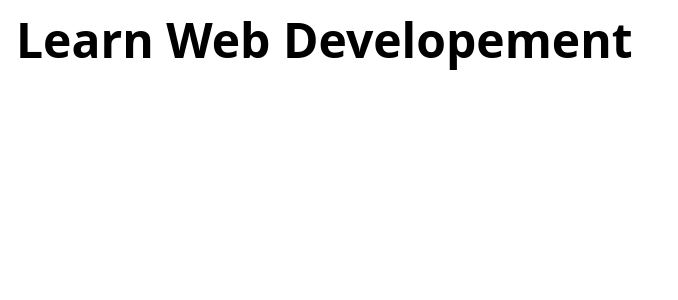
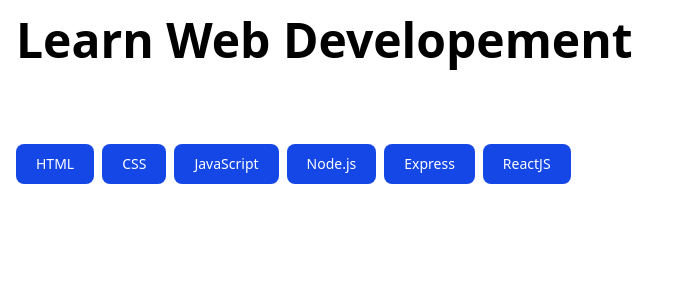
Before and after one commit to simonelupone/react-use-state, a React (Vite) app: page / in a window 1280 px wide. Shown: the top 300 px of the page, without its empty margins (0-678 px from the left). Built offline with nearby package versions, Linux system fonts and the light colour scheme.

Commit message:
feat: add Main with buttons

```diff
--- a/src/App.jsx
+++ b/src/App.jsx
@@ -1,7 +1,9 @@
 import React from 'react'
 import Header from './components/Header';
+import Main from './components/Main';
 
 const App = () => {
+
 
   const languages = [
     {
@@ -39,6 +41,7 @@
   return (
     <div className='p-4'>
       <Header />
+      <Main languages={languages} />
     </div>
   )
 }
--- /dev/null
+++ b/src/components/Main.jsx
@@ -0,0 +1,26 @@
+import { useState } from "react"
+
+const Main = ({ languages }) => {
+
+    const [active, setActive] = useState(null)
+
+    return (
+        <main>
+            <div className="w-full mt-20 flex justify-center">
+                <div className="w-7xl">
+
+                    <div className="">
+                        {languages.map((lang) => {
+                            return (
+                                <button onClick={() => setActive(lang.id)} key={`lang-${lang.id}`} className={`font-medium rounded-lg text-sm px-5 py-2.5 me-2 mb-2 cursor-pointer ${active === lang.id ? 'bg-yellow-500 text-black' : 'bg-blue-700 text-white'}`}>{lang.title}</button>
+                            )
+                        })}
+                    </div>
+
+                </div>
+            </div>
+        </main >
+    )
+}
+
+export default Main
```
